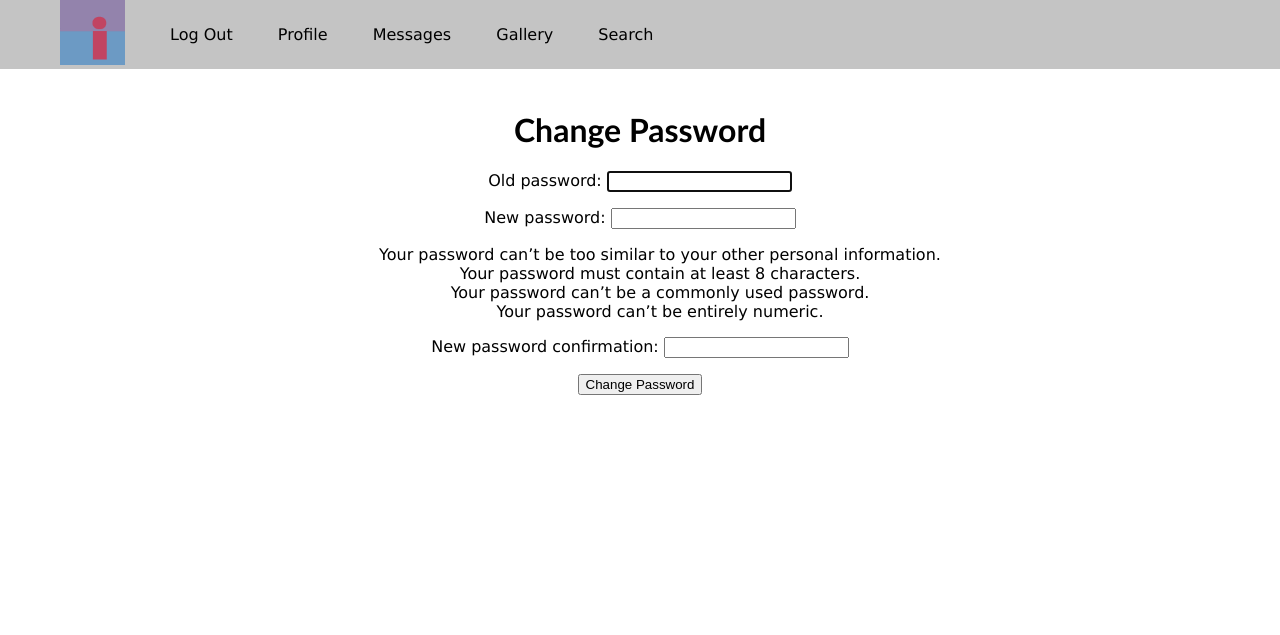
After one commit to whcampbell/Impression, a Django app: page /users/change-password/ in a window 1280 px wide. The commit adds this page. Shown: the top 635 px of the page. Run offline with Django 4.2, Linux system fonts and the light colour scheme; the visitor is signed in with stand-in values (Sample User, id 1).

Commit message:
Change Password Page  - used generic  - put permissions on deleting posts

```diff
--- /dev/null
+++ b/users/templates/users/change_password.html
@@ -0,0 +1,11 @@
+{% extends 'base.html' %}
+
+{% block header %}Change Password{% endblock %}
+
+{% block content %}
+    <form method="post">
+        {% csrf_token %}
+        {{ form.as_p }}
+        <input type="submit" value="Change Password">
+    </form>
+{% endblock content %}
--- a/users/templates/users/user_update.html
+++ b/users/templates/users/user_update.html
@@ -9,4 +9,8 @@
         {{ form.as_p }}
         <input type="submit" value="Save Changes">
     </form>
+
+    <a href="{% url 'users:change_password' %}">
+        Change Password?
+    </a>
 {% endblock content %}
--- a/users/urls.py
+++ b/users/urls.py
@@ -7,6 +7,7 @@
     path('login/', views.login_view, name="login"),
     path('logout/', views.logout_view, name="logout"),
     path('edit-profile/<slug:pk>', views.UserUpdateView.as_view(), name="update"),
+    path('change-password/', views.PasswordView.as_view(), name='change_password'),
     path('profile/<slug:username>', views.profile, name="profile"),
     path('gallery/', views.gallery, name="gallery"),
     path('messages/', views.messages, name="messages"),
--- a/users/views.py
+++ b/users/views.py
@@ -2,6 +2,7 @@
 from django.http import HttpResponseRedirect
 from django.contrib.auth import login, logout, authenticate
 from django.contrib.auth.mixins import UserPassesTestMixin
+from django.contrib.auth.views import PasswordChangeView
 from django.views.generic import CreateView, UpdateView
 from django.urls import reverse, reverse_lazy
 from django.core.exceptions import PermissionDenied
@@ -54,6 +55,11 @@
     def test_func(self) :
         return self.request.user.pk == self.get_object().pk
 
+class PasswordView(PasswordChangeView) :
+    template_name = 'users/change_password.html'
+
+    def get_success_url(self) :
+        return reverse("users:profile", args=[self.request.user.username])
 
 def login_view(request) :
     if request.method == 'POST':
@@ -223,5 +229,9 @@
 
 def delete_post(request, id) :
     post = get_object_or_404(BlogPost, pk=id)
+
+    if (post.user != request.user) :
+        raise PermissionDenied
+
     post.delete()
     return HttpResponseRedirect(reverse('users:profile', args=[request.user.username]))
```
